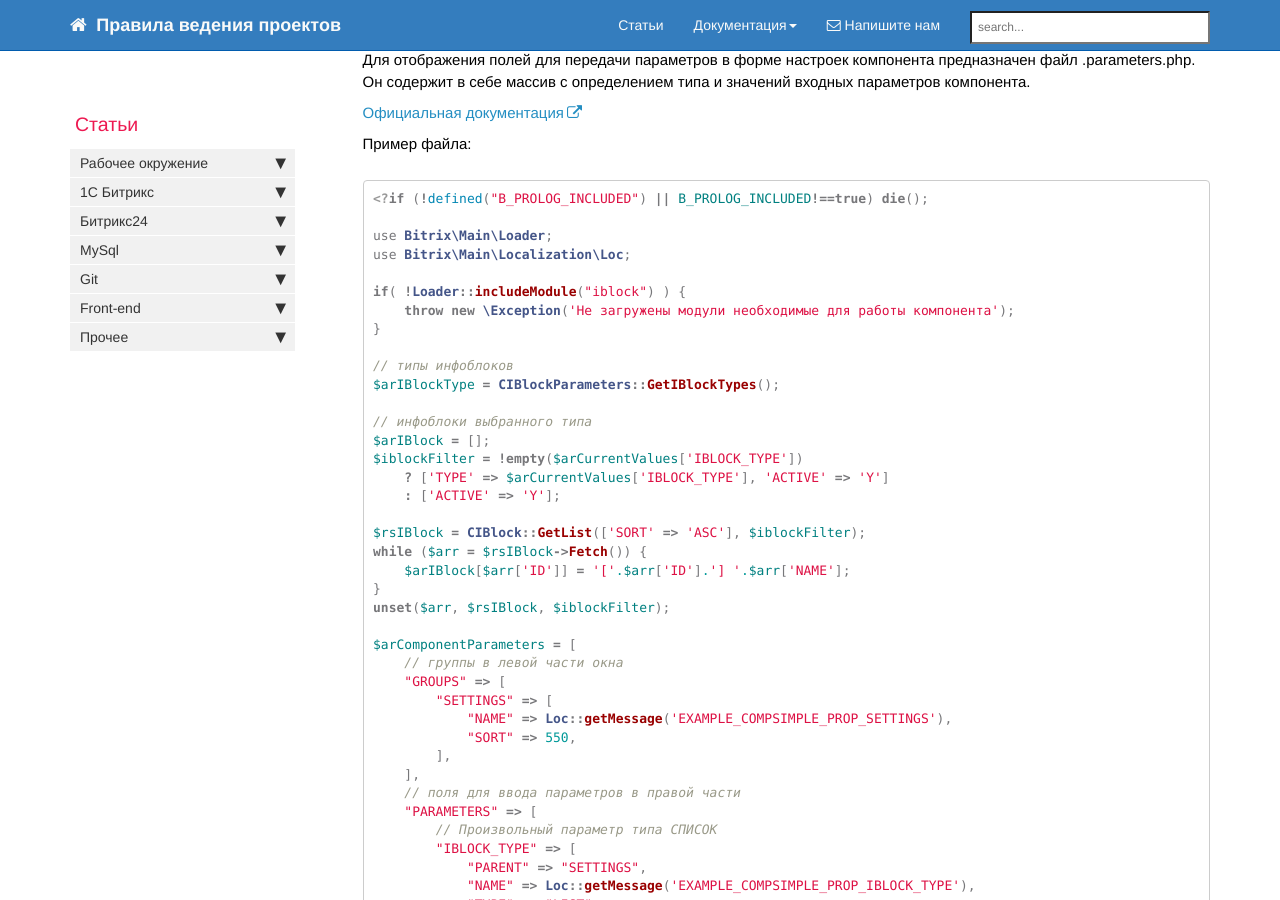
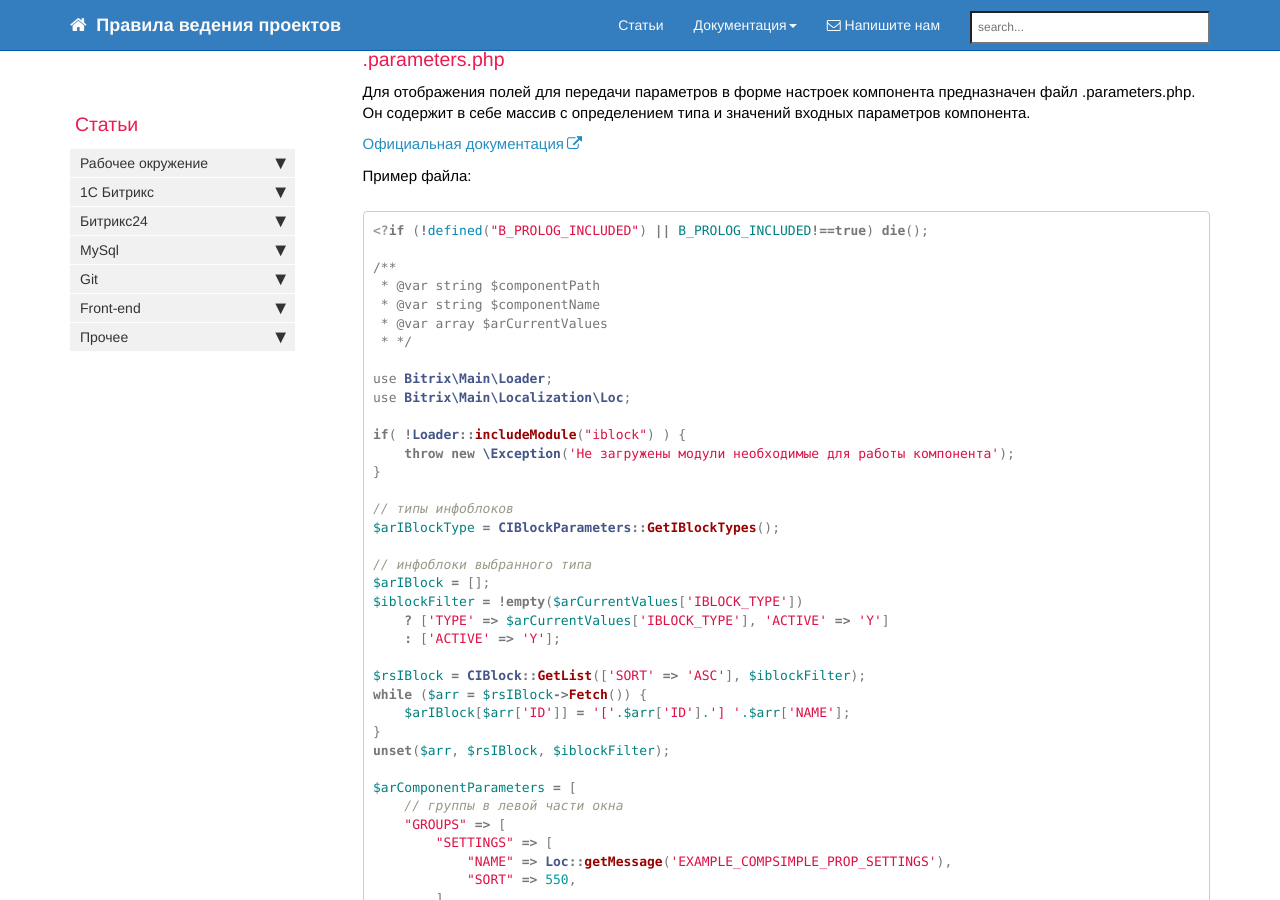
Before and after one commit to gdecider/gdecider.github.io, a Jekyll site: the page built from pages/articles/articles_bx-component-creation.md, in a window 1280 px wide and 900 px high, scrolled down 5581 px. Built offline with Jekyll 4.4.1, drawn with Linux system fonts in a browser that asks for light colours; nearby versions of some CDN libraries; comment, search, counter and statistics services are not loaded; some of the changed text lies outside the part shown.

Commit message:
Update articles_bx-component-creation.md

````diff
--- a/pages/articles/articles_bx-component-creation.md
+++ b/pages/articles/articles_bx-component-creation.md
@@ -224,6 +226,12 @@ $MESS["EXAMPLE_COMPSIMPLE_COMPONENT_DESCRIPTION"] = "Описание тесто
 ```php
 <?if (!defined("B_PROLOG_INCLUDED") || B_PROLOG_INCLUDED!==true) die();
 
+/**
+ * @var string $componentPath
+ * @var string $componentName
+ * @var array $arCurrentValues
+ * */
+
 use Bitrix\Main\Loader;
 use Bitrix\Main\Localization\Loc;
 
````
Also changed, not shown: other parts of pages/articles/articles_bx-component-creation.md (+2 -0 lines).
